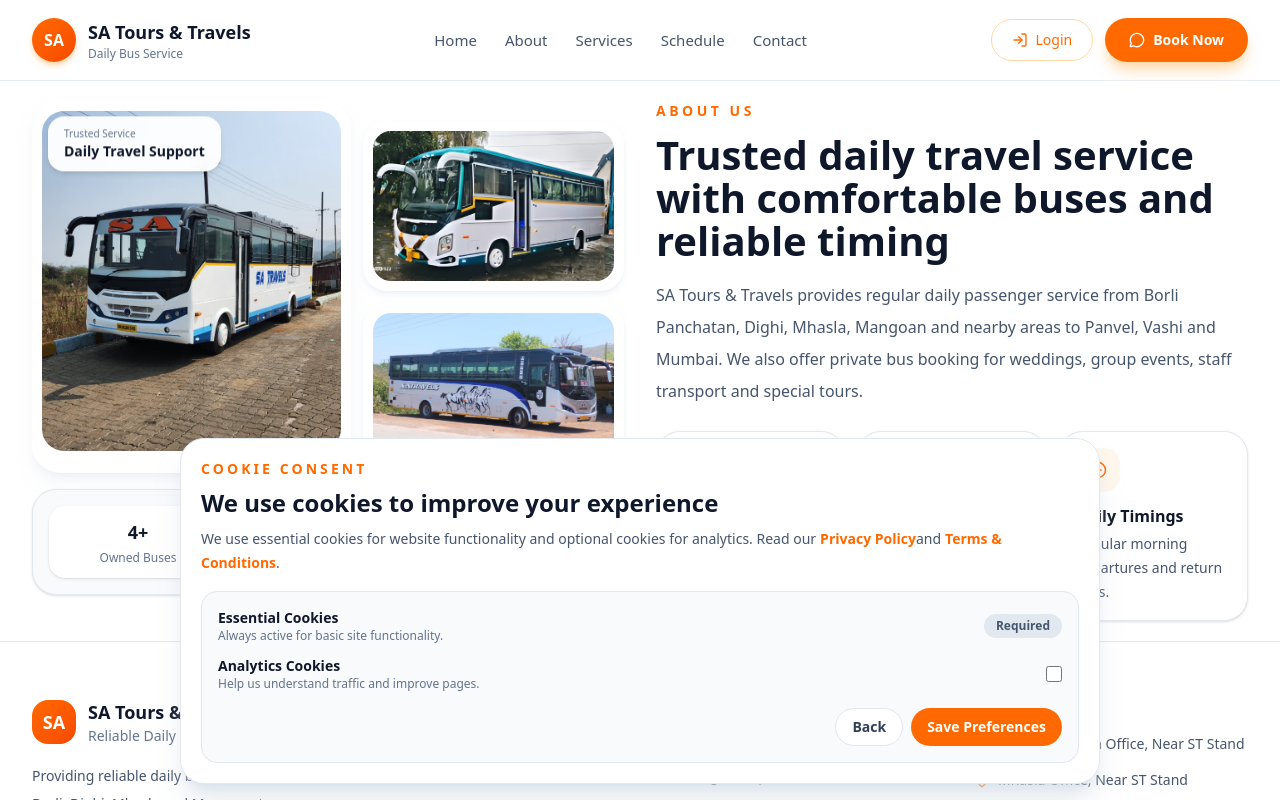
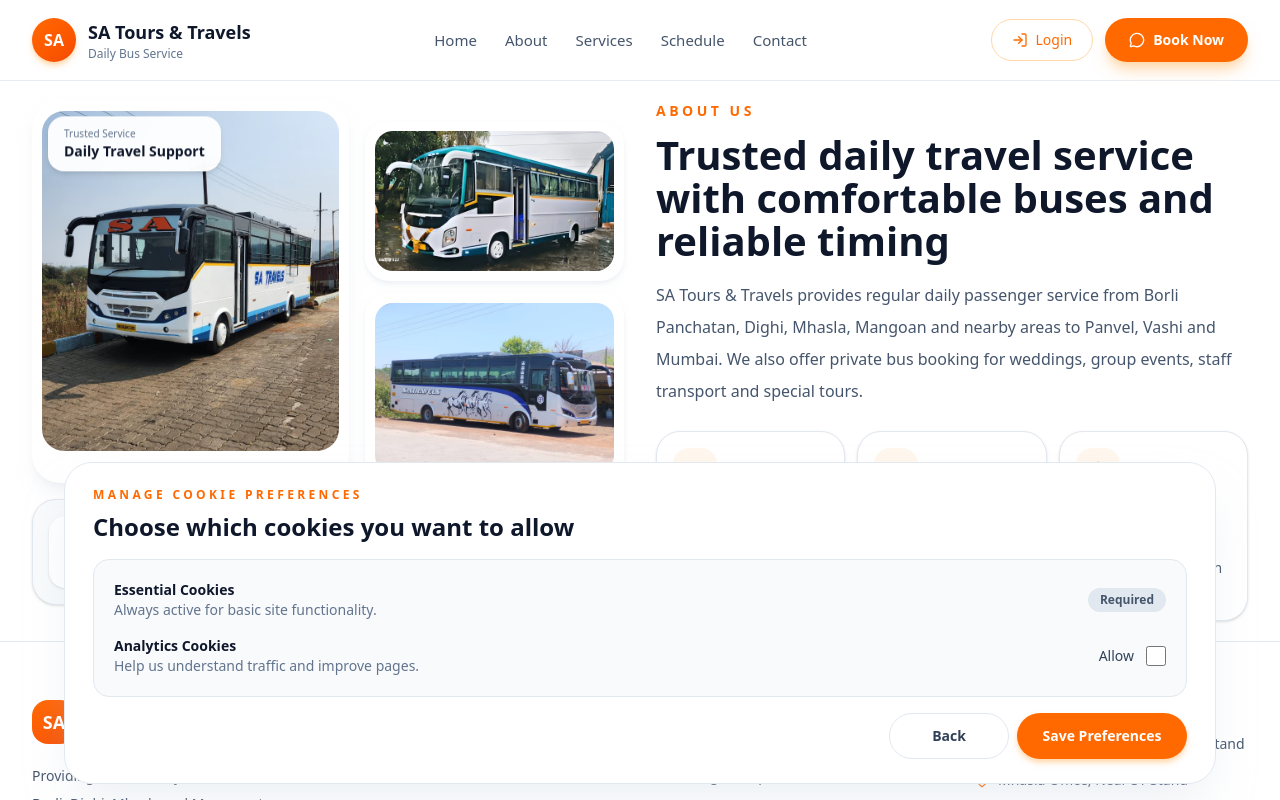
Before and after one commit to ParasVarankar23/sa-tours, a Next.js app: page /about in a window 1280 px wide. Both pictures are taken after a click on the button "Manage". Shown: the top 800 px of the page. Built offline with nearby package versions, Linux system fonts and the light colour scheme.

Commit message:
refactor: update layout and styling for improved UI consistency in Forgot Password, Signup, Cookie Consent, and About Preview components

```diff
--- a/src/app/forgot-password/page.jsx
+++ b/src/app/forgot-password/page.jsx
@@ -188,7 +188,7 @@
                         variants={stagger}
                         initial="hidden"
                         animate="show"
-                        className="order-2 lg:order-1"
+                        className="hidden order-2 lg:order-1 lg:block"
                     >
                         <motion.p
                             variants={fadeUp}
--- a/src/app/signup/page.jsx
+++ b/src/app/signup/page.jsx
@@ -203,7 +203,7 @@
                         variants={stagger}
                         initial="hidden"
                         animate="show"
-                        className="order-2 lg:order-1"
+                        className="hidden order-2 lg:order-1 lg:block"
                     >
                         <motion.p
                             variants={fadeUp}
--- a/src/components/common/CookieConsent.jsx
+++ b/src/components/common/CookieConsent.jsx
@@ -28,100 +28,143 @@
         saveConsent(value);
     };
 
-    if (!isVisible) {
-        return null;
-    }
+    if (!isVisible) return null;
 
     return (
-        <div className="fixed right-4 bottom-4 left-4 z-[70] mx-auto w-auto max-w-[920px] rounded-3xl border border-slate-200 bg-white p-4 shadow-xl shadow-slate-300/50 sm:p-5">
-            <p className="text-sm font-bold uppercase tracking-[0.22em] text-orange-500">
+        <div className="fixed inset-x-3 bottom-3 z-[70] sm:inset-x-4 sm:bottom-4">
+            <div className="mx-auto w-full max-w-6xl rounded-[28px] border border-slate-200 bg-white px-4 py-4 shadow-2xl shadow-slate-300/40 sm:px-6 sm:py-5 lg:px-7 lg:py-6">
+                {!showManage ? (
+                    <div className="flex flex-col gap-5 lg:flex-row lg:items-end lg:justify-between">
+                        {/* LEFT CONTENT */}
+                        <div className="flex-1">
+                            <p className="text-[11px] font-bold uppercase tracking-[0.28em] text-orange-500 sm:text-xs">
                                 Cookie Consent
                             </p>
-            <h3 className="mt-2 text-xl font-bold text-slate-900 sm:text-2xl">
+
+                            <h3 className="mt-2 text-2xl font-bold leading-tight text-slate-900 sm:text-3xl lg:text-[32px]">
                                 We use cookies to improve your experience
                             </h3>
-            <p className="mt-2 text-sm leading-6 text-slate-600">
-                We use essential cookies for website functionality and optional cookies for analytics. Read our
-                <Link href="/privacy" className="ml-1 font-semibold text-orange-500 hover:text-orange-600">
+
+                            <p className="mt-3 max-w-4xl text-sm leading-6 text-slate-600 sm:text-base sm:leading-7">
+                                We use essential cookies for website functionality and optional
+                                cookies for analytics. Read our
+                                <Link
+                                    href="/privacy"
+                                    className="mx-1 font-semibold text-orange-500 hover:text-orange-600"
+                                >
                                     Privacy Policy
                                 </Link>
                                 and
-                <Link href="/terms" className="ml-1 font-semibold text-orange-500 hover:text-orange-600">
+                                <Link
+                                    href="/terms"
+                                    className="ml-1 font-semibold text-orange-500 hover:text-orange-600"
+                                >
                                     Terms & Conditions
                                 </Link>
                                 .
                             </p>
+                        </div>
 
-            {showManage && (
-                <div className="mt-4 rounded-2xl border border-slate-200 bg-slate-50 p-4">
-                    <div className="flex items-center justify-between gap-3">
+                        {/* RIGHT BUTTONS */}
+                        <div className="flex flex-col gap-2 sm:flex-row sm:items-center sm:justify-end lg:shrink-0">
+                            <button
+                                type="button"
+                                onClick={() => saveConsent("cancelled")}
+                                className="inline-flex min-w-[120px] items-center justify-center rounded-full border border-slate-200 bg-white px-5 py-3 text-sm font-semibold text-slate-700 transition hover:border-orange-300 hover:text-orange-500"
+                            >
+                                Cancel
+                            </button>
+
+                            <button
+                                type="button"
+                                onClick={() => setShowManage(true)}
+                                className="inline-flex min-w-[130px] items-center justify-center rounded-full border border-slate-200 bg-white px-5 py-3 text-sm font-semibold text-slate-700 transition hover:border-orange-300 hover:text-orange-500"
+                            >
+                                Manage
+                            </button>
+
+                            <button
+                                type="button"
+                                onClick={() => saveConsent("accepted_all")}
+                                className="inline-flex min-w-[145px] items-center justify-center rounded-full bg-orange-500 px-6 py-3 text-sm font-semibold text-white shadow-md shadow-orange-200 transition hover:bg-orange-600"
+                            >
+                                Accept All
+                            </button>
+                        </div>
+                    </div>
+                ) : (
                     <div>
-                            <p className="text-sm font-semibold text-slate-900">Essential Cookies</p>
-                            <p className="text-xs text-slate-500">Always active for basic site functionality.</p>
+                        <div className="flex flex-col gap-4">
+                            <div>
+                                <p className="text-[11px] font-bold uppercase tracking-[0.28em] text-orange-500 sm:text-xs">
+                                    Manage Cookie Preferences
+                                </p>
+                                <h3 className="mt-2 text-xl font-bold text-slate-900 sm:text-2xl">
+                                    Choose which cookies you want to allow
+                                </h3>
                             </div>
-                        <span className="rounded-full bg-slate-200 px-3 py-1 text-xs font-semibold text-slate-600">
+
+                            <div className="rounded-2xl border border-slate-200 bg-slate-50 p-4 sm:p-5">
+                                <div className="flex flex-col gap-3 sm:flex-row sm:items-center sm:justify-between">
+                                    <div>
+                                        <p className="text-sm font-semibold text-slate-900">
+                                            Essential Cookies
+                                        </p>
+                                        <p className="text-xs text-slate-500 sm:text-sm">
+                                            Always active for basic site functionality.
+                                        </p>
+                                    </div>
+                                    <span className="inline-flex w-fit rounded-full bg-slate-200 px-3 py-1 text-xs font-semibold text-slate-600">
                                         Required
                                     </span>
                                 </div>
 
-                    <div className="mt-3 flex items-center justify-between gap-3">
+                                <div className="mt-4 flex flex-col gap-3 sm:flex-row sm:items-center sm:justify-between">
                                     <div>
-                            <p className="text-sm font-semibold text-slate-900">Analytics Cookies</p>
-                            <p className="text-xs text-slate-500">Help us understand traffic and improve pages.</p>
+                                        <p className="text-sm font-semibold text-slate-900">
+                                            Analytics Cookies
+                                        </p>
+                                        <p className="text-xs text-slate-500 sm:text-sm">
+                                            Help us understand traffic and improve pages.
+                                        </p>
                                     </div>
+
+                                    <label className="inline-flex items-center gap-3">
+                                        <span className="text-sm font-medium text-slate-700">
+                                            Allow
+                                        </span>
                                         <input
                                             type="checkbox"
                                             checked={analytics}
                                             onChange={(e) => setAnalytics(e.target.checked)}
-                            className="h-4 w-4 rounded border-slate-300 text-orange-500 focus:ring-orange-400"
+                                            className="h-5 w-5 rounded border-slate-300 text-orange-500 focus:ring-orange-400"
                                             aria-label="Toggle analytics cookies"
                                         />
+                                    </label>
+                                </div>
                             </div>
 
-                    <div className="mt-4 flex flex-wrap justify-end gap-2">
+                            <div className="flex flex-col gap-2 sm:flex-row sm:justify-end">
                                 <button
                                     type="button"
                                     onClick={() => setShowManage(false)}
-                            className="rounded-full border border-slate-200 bg-white px-4 py-2 text-sm font-semibold text-slate-700 transition hover:border-orange-300 hover:text-orange-500"
+                                    className="inline-flex min-w-[120px] items-center justify-center rounded-full border border-slate-200 bg-white px-5 py-3 text-sm font-semibold text-slate-700 transition hover:border-orange-300 hover:text-orange-500"
                                 >
                                     Back
                                 </button>
+
                                 <button
                                     type="button"
                                     onClick={saveCustomConsent}
-                            className="rounded-full bg-orange-500 px-4 py-2 text-sm font-semibold text-white transition hover:bg-orange-600"
+                                    className="inline-flex min-w-[170px] items-center justify-center rounded-full bg-orange-500 px-6 py-3 text-sm font-semibold text-white shadow-md shadow-orange-200 transition hover:bg-orange-600"
                                 >
                                     Save Preferences
                                 </button>
                             </div>
                         </div>
-            )}
-
-            {!showManage && (
-                <div className="mt-4 flex flex-wrap justify-end gap-2">
-                    <button
-                        type="button"
-                        onClick={() => saveConsent("cancelled")}
-                        className="rounded-full border border-slate-200 bg-white px-4 py-2 text-sm font-semibold text-slate-700 transition hover:border-orange-300 hover:text-orange-500"
-                    >
-                        Cancel
-                    </button>
-                    <button
-                        type="button"
-                        onClick={() => setShowManage(true)}
-                        className="rounded-full border border-slate-200 bg-white px-4 py-2 text-sm font-semibold text-slate-700 transition hover:border-orange-300 hover:text-orange-500"
-                    >
-                        Manage
-                    </button>
-                    <button
-                        type="button"
-                        onClick={() => saveConsent("accepted_all")}
-                        className="rounded-full bg-orange-500 px-4 py-2 text-sm font-semibold text-white transition hover:bg-orange-600"
-                    >
-                        Accept All
-                    </button>
                     </div>
                 )}
             </div>
+        </div>
     );
 }
--- a/src/components/home/AboutPreview.jsx
+++ b/src/components/home/AboutPreview.jsx
@@ -118,14 +118,14 @@
                         viewport={{ once: true, amount: 0.15 }}
                         className="relative"
                     >
-                        <div className="grid gap-3 sm:grid-cols-[1.1fr_0.9fr]">
+                        <div className="grid gap-4 grid-cols-1 sm:grid-cols-[1.1fr_0.9fr]">
                             {/* BIG IMAGE */}
                             <motion.div
                                 variants={fadeUp}
                                 whileHover={{ y: -4 }}
                                 className="relative overflow-hidden rounded-[28px] bg-white p-2.5 shadow-lg shadow-slate-200/50"
                             >
-                                <div className="relative h-[260px] sm:h-[300px] lg:h-[340px] overflow-hidden rounded-[22px]">
+                                <div className="relative h-[220px] sm:h-[300px] lg:h-[340px] overflow-hidden rounded-[22px]">
                                     <Image
                                         src="/bus1.jpeg"
                                         alt="SA Tours Main Bus"
@@ -156,12 +156,12 @@
                                     whileHover={{ y: -4 }}
                                     className="overflow-hidden rounded-[24px] bg-white p-2.5 shadow-md shadow-slate-200/50"
                                 >
-                                    <div className="relative h-[120px] sm:h-[135px] lg:h-[150px] overflow-hidden rounded-[18px]">
+                                    <div className="relative h-[160px] sm:h-[145px] lg:h-[140px] overflow-hidden rounded-[18px]">
                                         <Image
                                             src="/sa3.jpeg"
                                             alt="SA Tours Bus Side View"
                                             fill
-                                            className="object-cover transition duration-500 hover:scale-105"
+                                            className="object-cover object-center lg:object-top transition duration-500 hover:scale-105"
                                         />
                                     </div>
                                 </motion.div>
@@ -171,12 +171,12 @@
                                     whileHover={{ y: -4 }}
                                     className="overflow-hidden rounded-[24px] bg-white p-2.5 shadow-md shadow-slate-200/50"
                                 >
-                                    <div className="relative h-[120px] sm:h-[135px] lg:h-[150px] overflow-hidden rounded-[18px]">
+                                    <div className="relative h-[160px] sm:h-[135px] lg:h-[170px] overflow-hidden rounded-[18px]">
                                         <Image
                                             src="/bus3.jpeg"
                                             alt="SA Tours Travel Vehicle"
                                             fill
-                                            className="object-cover transition duration-500 hover:scale-105"
+                                            className="object-cover object-center lg:object-top transition duration-500 hover:scale-105"
                                         />
                                     </div>
                                 </motion.div>
```
Lines whose indentation alone changed are shown as unchanged.
